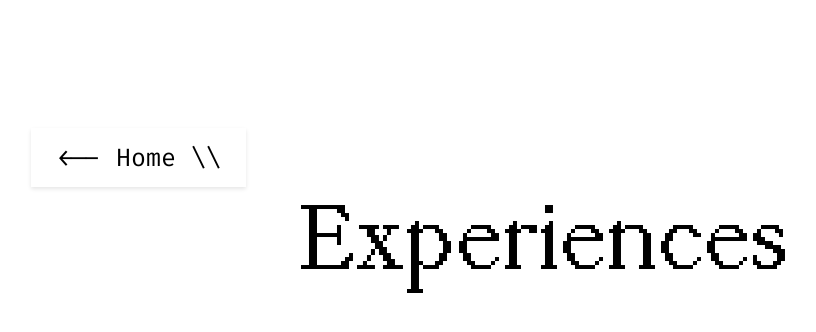
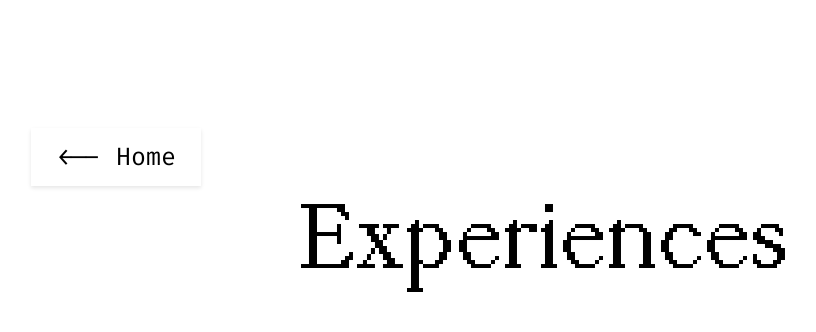
Before and after one commit to naviret/naviret.github.io, a React (Create React App) app: page /experiences in a window 1280 px wide. Shown: the top 332 px of the page, without its empty margins (97-913 px from the left). Built offline with nearby package versions, Linux system fonts and the light colour scheme.

Commit message:
changed BackButton to remove \

```diff
--- a/src/components/BackButton.jsx
+++ b/src/components/BackButton.jsx
@@ -13,7 +13,7 @@ function BackButton() {
 		<div className='button-container'>
 			<div className='button'>
 				<div className='button-text' onClick={() => handleClick()}>
-					{'<-- Home \\\\'}
+					{'<-- Home '}
 				</div>
 			</div>
 		</div>
```
